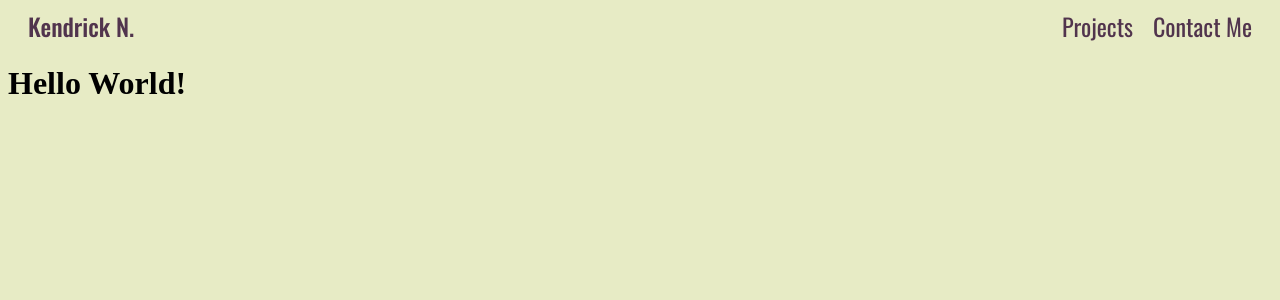
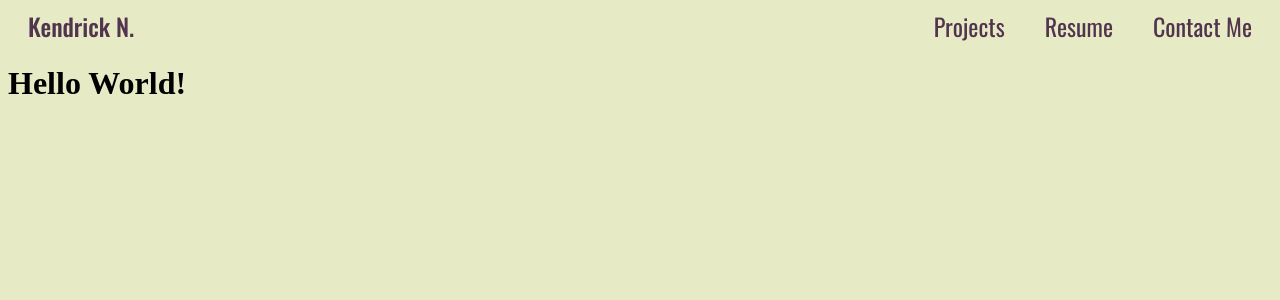
Before and after one commit to KendrickNguyen76/portfolio-website, a Jekyll site: the page built from index.html, in a window 1280 px wide. Shown: the top 300 px of the page. Built offline with Jekyll 4.4.1, drawn with Linux system fonts in a browser that asks for light colours.

Commit message:
Added resume to navbar which opens resume in new tab

```diff
--- a/_data/navigation.yml
+++ b/_data/navigation.yml
@@ -1,4 +1,6 @@
 - name: Projects
   link: /projects.html
+- name: Resume
+  link: /assets/pdfs/resume.pdf
 - name: Contact Me
   link: /contact_me.html
--- a/_includes/navbar.html
+++ b/_includes/navbar.html
@@ -3,8 +3,9 @@
 
   <div class=navbar_right>
     {% for item in site.data.navigation %}
-      <a href="{{ item.link | relative_url }}"
-         class="navbar_text oswald_regular {% if page.url == item.link %}current{% endif %}">
+    <a href="{{ item.link | relative_url }}"
+         class="navbar_text oswald_regular {% if page.url == item.link %}current{% endif %}"
+         {% if item.name == "Resume" %}target="_blank" rel="noopener noreferrer"{% endif %}>
         {{ item.name }}
       </a>
     {% endfor %}
--- a/assets/css/styles.css
+++ b/assets/css/styles.css
@@ -13,7 +13,7 @@ body {
 .navbar_right {
   margin-left: auto;
   display: flex;
-  gap: 20px;
+  gap: 40px;
 }
 
 .navbar_text {
```
Also changed, not shown: 1 other file.
